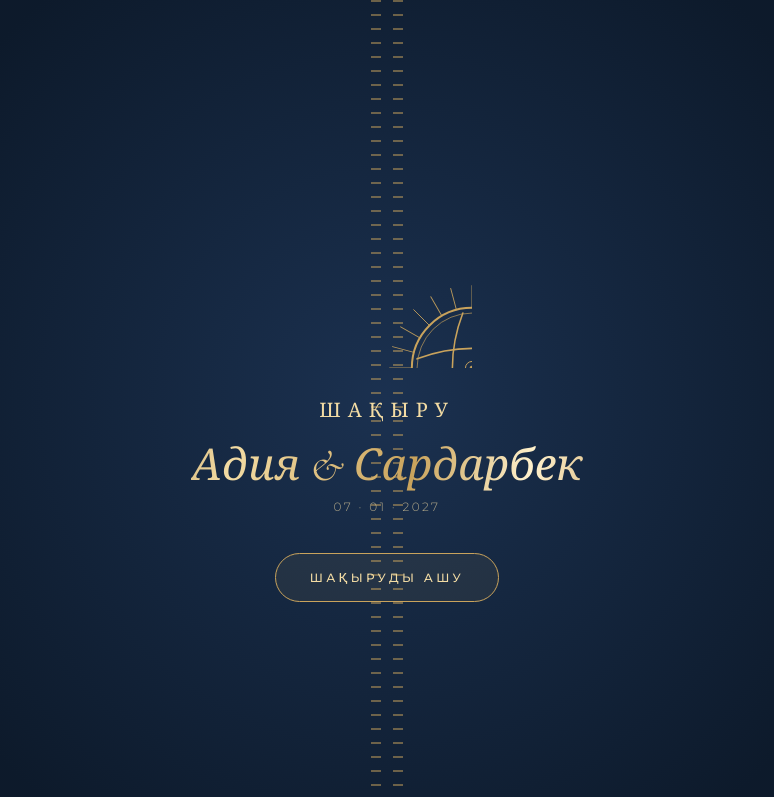
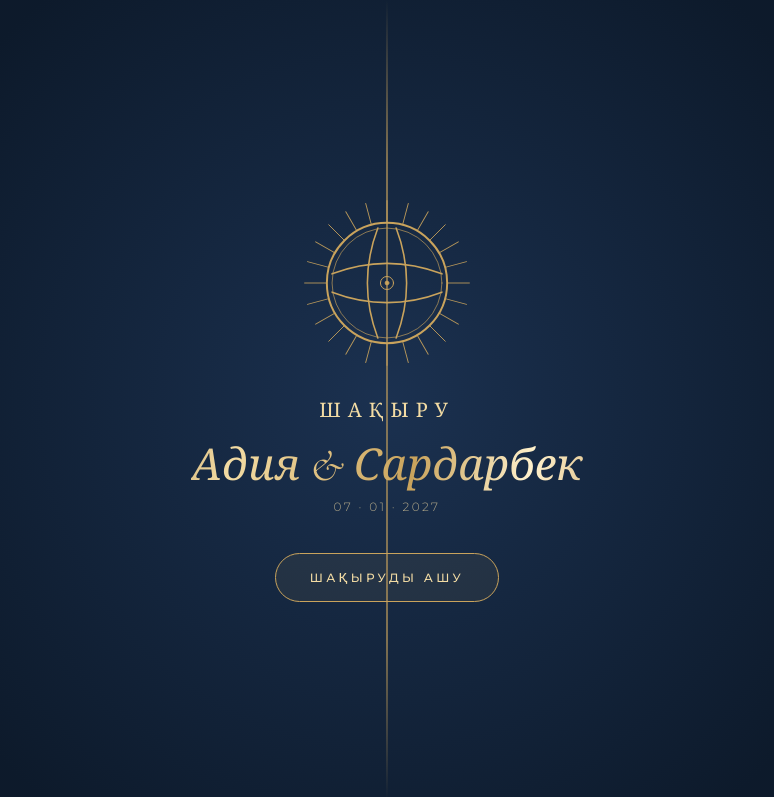
Before and after one commit to yessenbekov/besik-toi, a plain HTML site: page index.html in a window 1280 px wide. Shown: the top 797 px of the page, without its empty margins (253-1027 px from the left). Drawn offline with nearby package versions, Linux system fonts and the light colour scheme.

Commit message:
Шаңырақ пен есік түзетілді
Co-Authored-By: Claude Opus 5.5 <noreply@anthropic.com>

```diff
--- a/index.html
+++ b/index.html
@@ -37,8 +37,8 @@
   #gate{position:fixed;inset:0;z-index:50;display:flex;pointer-events:auto}
   #gate .door{flex:1;background:radial-gradient(circle at 100% 50%,#1b3150 0%,var(--night) 70%);position:relative;transition:transform 1.4s cubic-bezier(.7,0,.2,1)}
   #gate .door.r{background:radial-gradient(circle at 0% 50%,#1b3150 0%,var(--night) 70%)}
-  #gate .door::after{content:"";position:absolute;top:0;bottom:0;width:10px;background:repeating-linear-gradient(180deg,var(--gold) 0 2px,transparent 2px 14px);opacity:.5}
-  #gate .door.l::after{right:6px} #gate .door.r::after{left:6px}
+  #gate .door::after{content:"";position:absolute;top:0;bottom:0;width:1px;background:linear-gradient(transparent,var(--gold) 20%,var(--gold) 80%,transparent);opacity:.6}
+  #gate .door.l::after{right:0} #gate .door.r::after{left:0}
   #gate.open .door.l{transform:translateX(-101%)} #gate.open .door.r{transform:translateX(101%)}
   #gate .seal{position:absolute;inset:0;display:flex;flex-direction:column;align-items:center;justify-content:center;text-align:center;padding:30px;color:var(--gold-2);transition:opacity .6s}
   #gate.open .seal{opacity:0;pointer-events:none}
@@ -239,7 +239,7 @@
 <div id="gate">
   <div class="door l"></div><div class="door r"></div>
   <div class="seal">
-    <svg class="shan foil-svg" viewBox="-130 -130 260 260" style="color:var(--gold)"><use href="#shanyrak"/></svg>
+    <svg class="shan foil-svg" viewBox="0 0 260 260" style="color:var(--gold)"><use href="#shanyrak"/></svg>
     <h2>Шақыру</h2>
     <div class="nm foil"><span data-f="babyName"></span> &amp; <span data-f="fatherName"></span></div>
     <p data-f="dateShort"></p>
@@ -252,8 +252,8 @@
 <!-- ===== HERO ===== -->
 <section class="hero">
   <div class="stars" id="stars"></div>
-  <svg class="shan-bg" viewBox="-130 -130 260 260"><use href="#shanyrak"/></svg>
-  <svg class="shan rv" viewBox="-130 -130 260 260"><use href="#shanyrak"/></svg>
+  <svg class="shan-bg" viewBox="0 0 260 260"><use href="#shanyrak"/></svg>
+  <svg class="shan rv" viewBox="0 0 260 260"><use href="#shanyrak"/></svg>
   <p class="caps rv d1" style="color:var(--gold)">Сіздерді тойға шақырамыз</p>
   <h1 class="foil rv d1" style="margin-top:22px">Бесік той</h1>
   <span class="amp rv d2">&amp;</span>
@@ -332,7 +332,7 @@
 
 <!-- ===== HOSTS ===== -->
 <section class="hosts">
-  <svg class="shan rv" viewBox="-130 -130 260 260"><use href="#shanyrak"/></svg>
+  <svg class="shan rv" viewBox="0 0 260 260"><use href="#shanyrak"/></svg>
   <p class="caps rv">Той иелері</p>
   <div id="hosts" class="rv d1"></div>
 </section>
```
